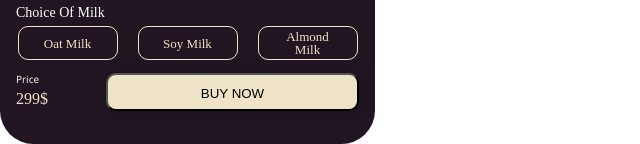
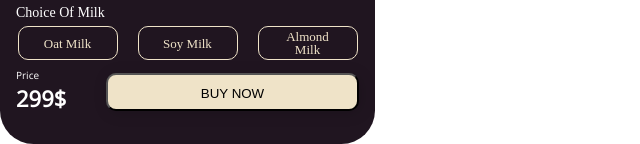
Before and after one commit to HangOutYL/HangOut, a React (Create React App) app: page / in a window 1280 px wide. Shown: the part 1959-2103 px from the top of the page, without its empty margins (0-640 px from the left). Built offline with nearby package versions, Linux system fonts and the light colour scheme; a web font is replaced by a local one.

Commit message:
Fix Price Div

```diff
--- a/src/components/Products/Product/Product.css
+++ b/src/components/Products/Product/Product.css
@@ -239,7 +239,7 @@
   height: 53px;
   left: 16px;
   top: 724.23px;
-  margin-top: 1rem;
+  margin-top: 0.5rem;
   display: flex;
   flex-direction: column;
 }
@@ -262,6 +262,23 @@
 
   color: #ffffff;
 }
+.Product .PriceAndBuy .Price .PriceAmount {
+  /* position: absolute; */
+  width: 55px;
+  height: 28px;
+  left: 16px;
+  top: 749.24px;
+
+  font-family: Open Sans;
+  font-style: normal;
+  font-weight: 600;
+  font-size: 22px;
+  line-height: 115%;
+  /* or 28px */
+
+  color: #ffffff;
+}
+
 /* Buy Now Button */
 
 .Product .PriceAndBuy .BuyNowBtn {
```
